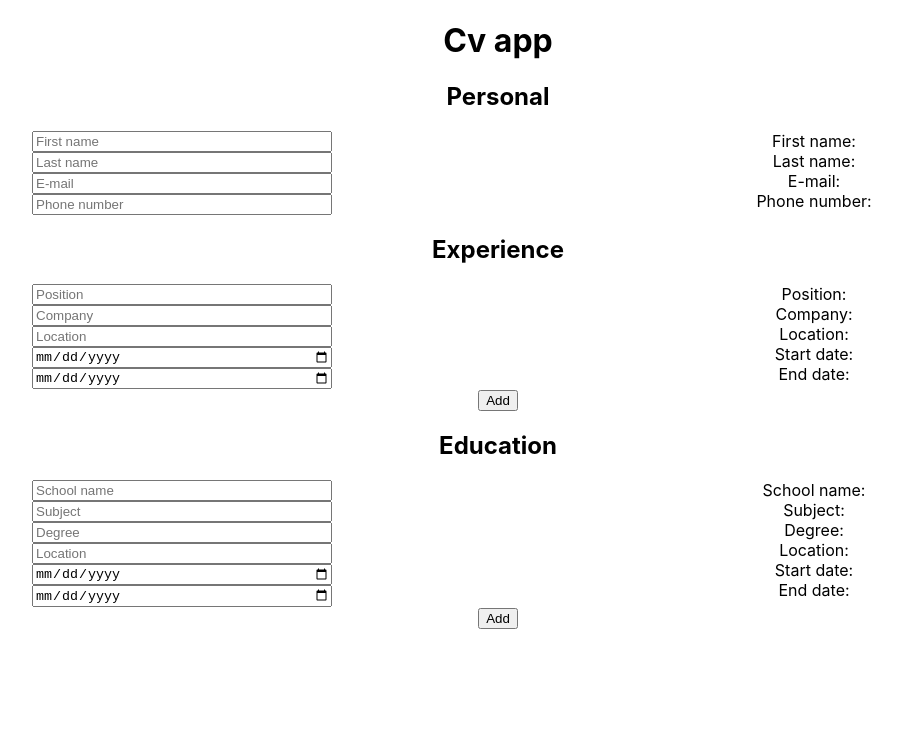
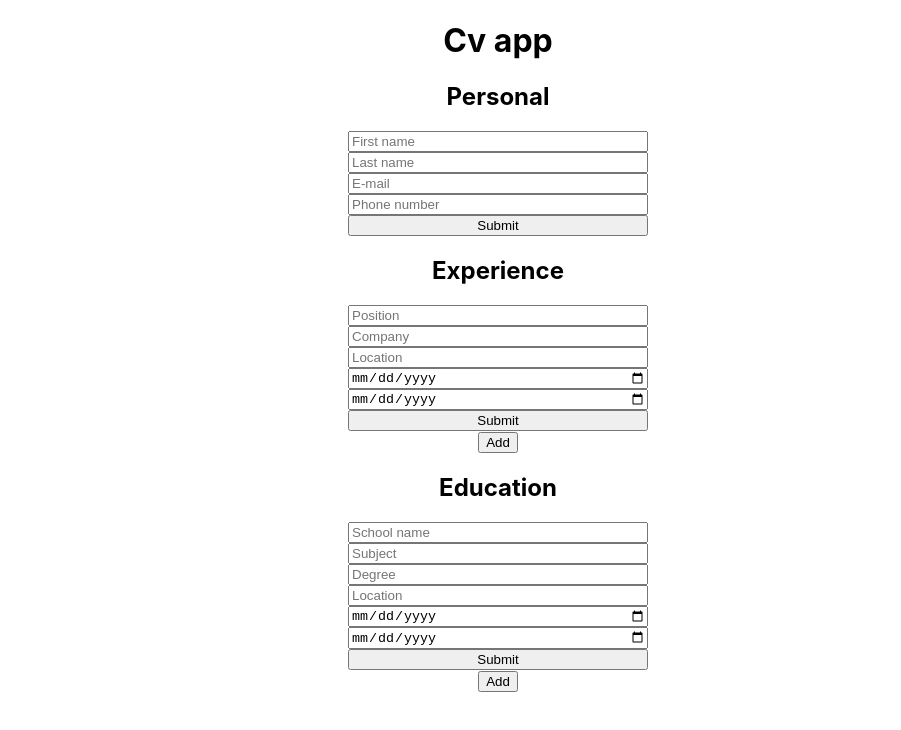
Before and after one commit to Vienio99/cv-app, a React (Create React App) app: page / in a window 1280 px wide. Shown: the top 730 px of the page, without its empty margins (142-1043 px from the left). Built offline with nearby package versions, Linux system fonts and the light colour scheme.

Commit message:
reverting to b77f233

```diff
--- a/src/Components/Section.js
+++ b/src/Components/Section.js
@@ -7,14 +7,14 @@ class Section extends React.Component {
     super(props)
     this.state = {
       personal: {
-        // isEdited: true,
+        isEdited: true,
         firstName: { text: '', type: 'text', title: 'First name' },
         lastName: { text: '', type: 'text', title: 'Last name' },
         email: { text: '', type: 'email', title: 'E-mail' },
         phoneNumber: { text: '', type: 'number', title: 'Phone number' }
       },
       experience: {
-        // isEdited: true,
+        isEdited: true,
         position: { text: '', type: 'text', title: 'Position' },
         company: { text: '', type: 'text', title: 'Company' },
         location: { text: '', type: 'text', title: 'Location' },
@@ -22,7 +22,7 @@ class Section extends React.Component {
         endDate: { text: '', type: 'date', title: 'End date' }
       },
       education: {
-        // isEdited: true,
+        isEdited: true,
         schoolName: { text: '', type: 'text', title: 'School name' },
         subject: { text: '', type: 'text', title: 'Subject' },
         degree: { text: '', type: 'text', title: 'Degree' },
@@ -32,19 +32,19 @@ class Section extends React.Component {
       }
     }
 
-    // this.handleSubmit = this.handleSubmit.bind(this)
+    this.handleSubmit = this.handleSubmit.bind(this)
     this.handleChange = this.handleChange.bind(this)
   }
 
-  // handleSubmit (e) {
-  //   e.preventDefault()
-  //   const section = this.props.sectionName
-  //   if (this.state[section].isEdited) {
-  //     this.setState({ [section]: { ...this.state[section], isEdited: false } })
-  //   } else {
-  //     this.setState({ [section]: { ...this.state[section], isEdited: true } })
-  //   }
-  // }
+  handleSubmit (e) {
+    e.preventDefault()
+    const section = this.props.sectionName
+    if (this.state[section].isEdited) {
+      this.setState({ [section]: { ...this.state[section], isEdited: false } })
+    } else {
+      this.setState({ [section]: { ...this.state[section], isEdited: true } })
+    }
+  }
 
   handleChange (e) {
     e.preventDefault()
@@ -62,12 +62,14 @@ class Section extends React.Component {
   }
 
   render () {
-    const { handleChange } = this
+    const { handleSubmit, handleChange } = this
     const { sectionName } = this.props
     const inputFields = []
     const paraFields = []
     const section = this.state[sectionName]
     for (const fieldName in this.state[sectionName]) {
+      if (fieldName !== 'isEdited') {
+        if (section.isEdited) {
           inputFields.push(
             <input
               type={section[fieldName].type}
@@ -79,18 +81,32 @@ class Section extends React.Component {
               className='field'
             />
           )
+        } else {
           paraFields.push(
-        <div key={uniqid()}>{section[fieldName].title}: {section[fieldName].text}</div>
+            <p key={uniqid()}>{section[fieldName].title}: {section[fieldName].text}</p>
           )
         }
+      }
+    }
+    if (section.isEdited) {
       return (
-      <div className='section-content'>
-        <form className='forms'>
+        <div>
+          <form className='forms' onSubmit={handleSubmit}>
             {inputFields}
+            <input type='submit' />
           </form>
           <Preview paraFields={paraFields} className='preview' />
         </div>
       )
+    } else {
+      return (
+        <div>
+          {paraFields}
+          <Preview paraFields={paraFields} className='preview' />
+          <button type='button' value='Edit' name={sectionName} onClick={handleSubmit}>Edit</button>
+        </div>
+      )
+    }
   }
 }
 
--- a/src/index.css
+++ b/src/index.css
@@ -7,6 +7,7 @@ body {
 
 .forms {
   display: flex;
+  margin: 0 auto;
   flex-direction: column;
   width: 300px;
 }
@@ -14,13 +15,3 @@ body {
 ul li {
   list-style-type: none;
 }
-
-.section-content {
-  display: flex;
-  justify-content: space-around;
-}
-
-.preview {
-  margin-top: 0;
-  width: 300px;
-}
```
Lines whose indentation alone changed are shown as unchanged.
